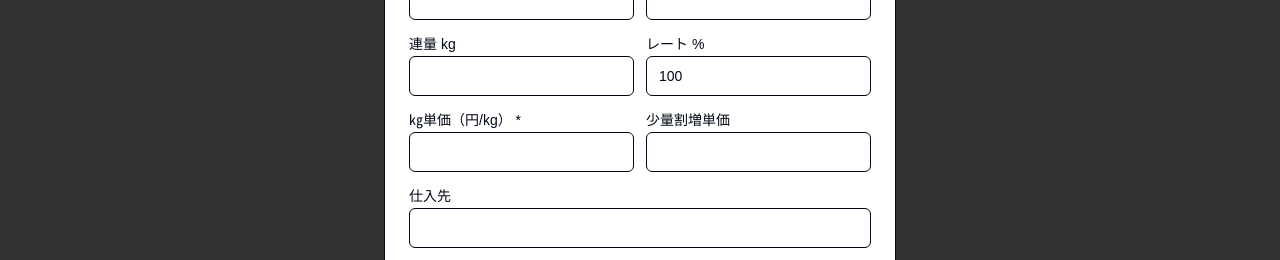
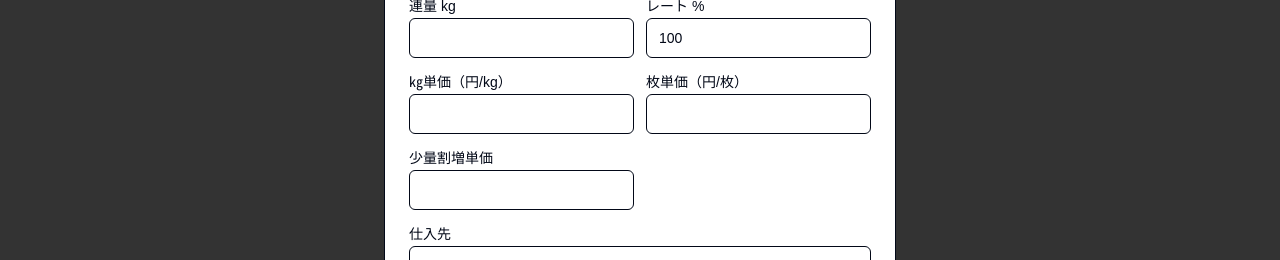
Before and after one commit to kenny19790413/tool-dev, a Next.js app in the folder printquote/: page /masters/papers in a window 1280 px wide. Both pictures are taken after a click on the button "＋ 用紙を追加". Shown: the part 327-587 px from the top of the page. Built offline with nearby package versions, Linux system fonts and the light colour scheme; no server answers; the database is empty.

Commit message:
feat: 用紙マスタに枚単価フィールド追加（DB・API・UI）

```diff
--- a/printquote/app/api/masters/papers/[id]/route.ts
+++ b/printquote/app/api/masters/papers/[id]/route.ts
@@ -10,7 +10,7 @@ export async function PATCH(
   try {
     const { id } = await params;
     const b = await req.json();
-    const { number, name, parentSize, widthMm, heightMm, reamWeight, unitPrice, lowVolPrice, rate, supplier, note, isActive } = b;
+    const { number, name, parentSize, widthMm, heightMm, reamWeight, unitPrice, sheetPrice, lowVolPrice, rate, supplier, note, isActive } = b;
     const [row] = await sql`
       UPDATE papers SET
         number = COALESCE(${number ?? null}, number),
@@ -19,7 +19,8 @@ export async function PATCH(
         width_mm = COALESCE(${widthMm ?? null}, width_mm),
         height_mm = COALESCE(${heightMm ?? null}, height_mm),
         ream_weight = COALESCE(${reamWeight ?? null}, ream_weight),
-        unit_price = COALESCE(${unitPrice ?? null}, unit_price),
+        unit_price = ${unitPrice ?? null},
+        sheet_price = ${sheetPrice ?? null},
         low_vol_price = COALESCE(${lowVolPrice ?? null}, low_vol_price),
         rate = COALESCE(${rate ?? null}, rate),
         supplier = COALESCE(${supplier ?? null}, supplier),
--- a/printquote/app/api/masters/papers/route.ts
+++ b/printquote/app/api/masters/papers/route.ts
@@ -7,7 +7,7 @@ export async function GET() {
   try {
     const rows = await sql`
       SELECT id, number, name, parent_size, width_mm, height_mm,
-             ream_weight, unit_price, low_vol_price, rate, supplier, note, is_active
+             ream_weight, unit_price, sheet_price, low_vol_price, rate, supplier, note, is_active
       FROM papers
       ORDER BY number
     `;
@@ -21,14 +21,14 @@ export async function GET() {
 export async function POST(req: NextRequest) {
   try {
     const b = await req.json();
-    const { number, name, parentSize, widthMm, heightMm, reamWeight, unitPrice, lowVolPrice, rate, supplier, note } = b;
-    if (!number || !name || !widthMm || !heightMm || !unitPrice) {
+    const { number, name, parentSize, widthMm, heightMm, reamWeight, unitPrice, sheetPrice, lowVolPrice, rate, supplier, note } = b;
+    if (!number || !name || !widthMm || !heightMm) {
       return NextResponse.json({ error: '必須項目が不足しています' }, { status: 400 });
     }
     const [row] = await sql`
-      INSERT INTO papers (number, name, parent_size, width_mm, height_mm, ream_weight, unit_price, low_vol_price, rate, supplier, note)
+      INSERT INTO papers (number, name, parent_size, width_mm, height_mm, ream_weight, unit_price, sheet_price, low_vol_price, rate, supplier, note)
       VALUES (${number}, ${name}, ${parentSize ?? 'A全'}, ${widthMm}, ${heightMm},
-              ${reamWeight ?? null}, ${unitPrice}, ${lowVolPrice ?? null}, ${rate ?? 100}, ${supplier ?? null}, ${note ?? null})
+              ${reamWeight ?? null}, ${unitPrice ?? null}, ${sheetPrice ?? null}, ${lowVolPrice ?? null}, ${rate ?? 100}, ${supplier ?? null}, ${note ?? null})
       RETURNING *
     `;
     return NextResponse.json(row, { status: 201 });
--- a/printquote/app/masters/papers/_components/PaperDialog.tsx
+++ b/printquote/app/masters/papers/_components/PaperDialog.tsx
@@ -17,7 +17,8 @@ interface Paper {
   width_mm: number;
   height_mm: number;
   ream_weight: number | null;
-  unit_price: number;
+  unit_price: number | null;
+  sheet_price: number | null;
   low_vol_price: number | null;
   rate: number;
   supplier: string | null;
@@ -47,7 +48,8 @@ export function PaperDialog({ paper, trigger, onDone }: Props) {
       widthMm: Number(fd.get('widthMm')),
       heightMm: Number(fd.get('heightMm')),
       reamWeight: fd.get('reamWeight') ? Number(fd.get('reamWeight')) : null,
-      unitPrice: Number(fd.get('unitPrice')),
+      unitPrice: fd.get('unitPrice') ? Number(fd.get('unitPrice')) : null,
+      sheetPrice: fd.get('sheetPrice') ? Number(fd.get('sheetPrice')) : null,
       lowVolPrice: fd.get('lowVolPrice') ? Number(fd.get('lowVolPrice')) : null,
       rate: Number(fd.get('rate') || 100),
       supplier: fd.get('supplier') || null,
@@ -113,9 +115,15 @@ export function PaperDialog({ paper, trigger, onDone }: Props) {
           </div>
           <div className="grid grid-cols-2 gap-3">
             <div>
-              <Label>㎏単価（円/kg） *</Label>
-              <Input name="unitPrice" type="number" step="0.01" defaultValue={paper?.unit_price} required />
+              <Label>㎏単価（円/kg）</Label>
+              <Input name="unitPrice" type="number" step="0.01" defaultValue={paper?.unit_price ?? ''} />
             </div>
+            <div>
+              <Label>枚単価（円/枚）</Label>
+              <Input name="sheetPrice" type="number" step="0.0001" defaultValue={paper?.sheet_price ?? ''} />
+            </div>
+          </div>
+          <div className="grid grid-cols-2 gap-3">
             <div>
               <Label>少量割増単価</Label>
               <Input name="lowVolPrice" type="number" step="0.01" defaultValue={paper?.low_vol_price ?? ''} />
--- a/printquote/app/masters/papers/page.tsx
+++ b/printquote/app/masters/papers/page.tsx
@@ -6,7 +6,7 @@ const sql = neon(process.env.DATABASE_URL!);
 export default async function PapersPage() {
   const papers = await sql`
     SELECT id, number, name, parent_size, width_mm, height_mm,
-           ream_weight, unit_price, low_vol_price, rate, supplier, note, is_active
+           ream_weight, unit_price, sheet_price, low_vol_price, rate, supplier, note, is_active
     FROM papers
     ORDER BY number
   `;
```
